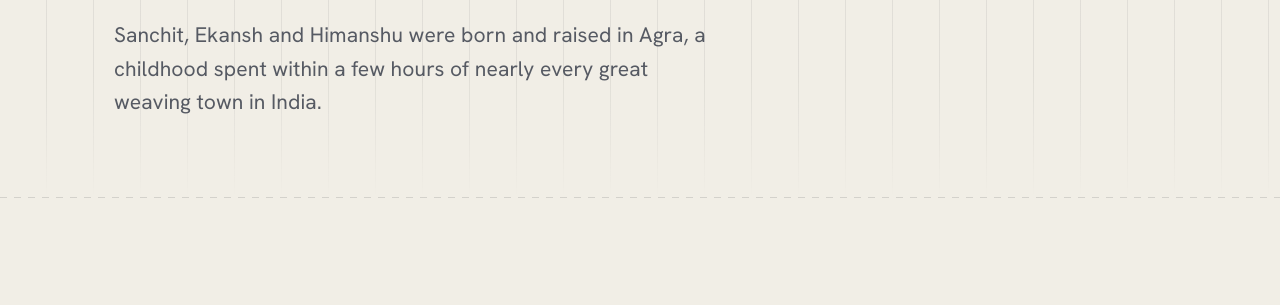
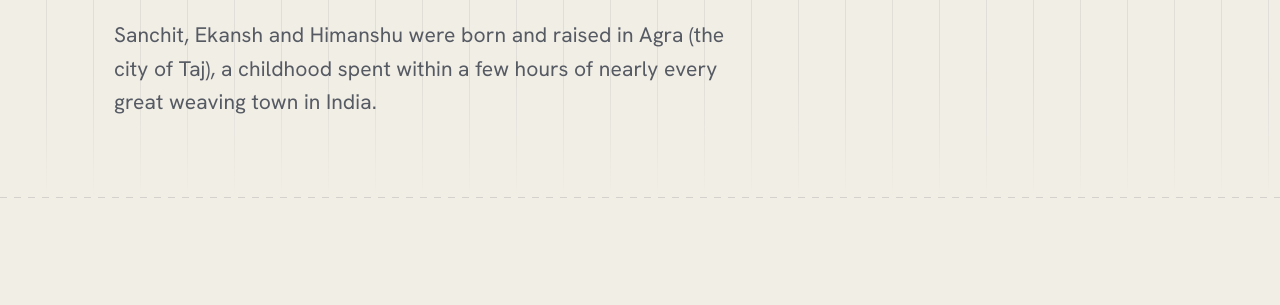
Before and after one commit to mofustudio/mofustuio-site, a plain HTML site: page story.html in a window 1280 px wide. Shown: the part 431-736 px from the top of the page. Drawn offline with Linux system fonts and the light colour scheme.

Commit message:
Update story.html

```diff
--- a/story.html
+++ b/story.html
@@ -298,7 +298,7 @@ p{ margin:0 0 1.1rem; max-width:62ch; }
   <div class="wrap">
     <p class="eyebrow">Our story</p>
     <h1>We grew up inside the loom's reach.</h1>
-    <p class="lead">Sanchit, Ekansh and Himanshu were born and raised in Agra, a childhood spent within a few hours of nearly every great weaving town in India.</p>
+    <p class="lead">Sanchit, Ekansh and Himanshu were born and raised in Agra (the city of Taj), a childhood spent within a few hours of nearly every great weaving town in India.</p>
   </div>
 </section>
 
```
